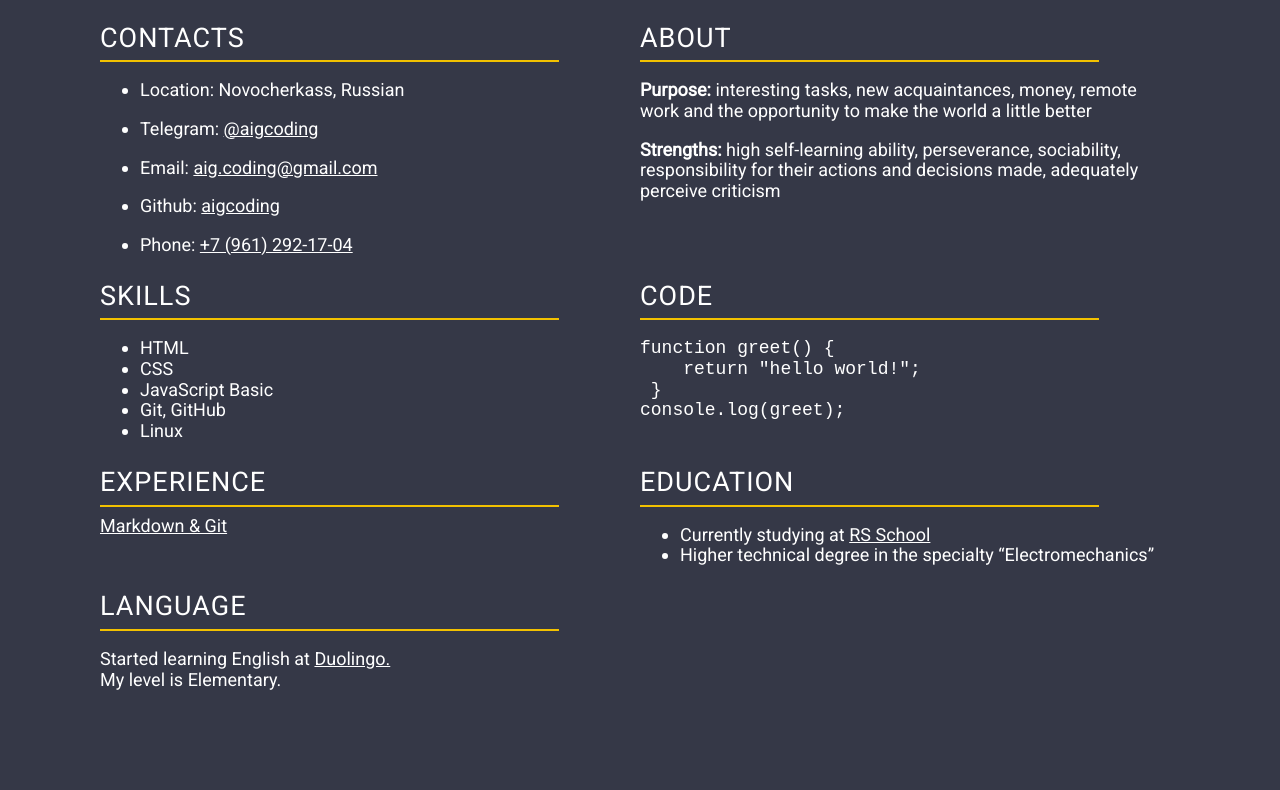
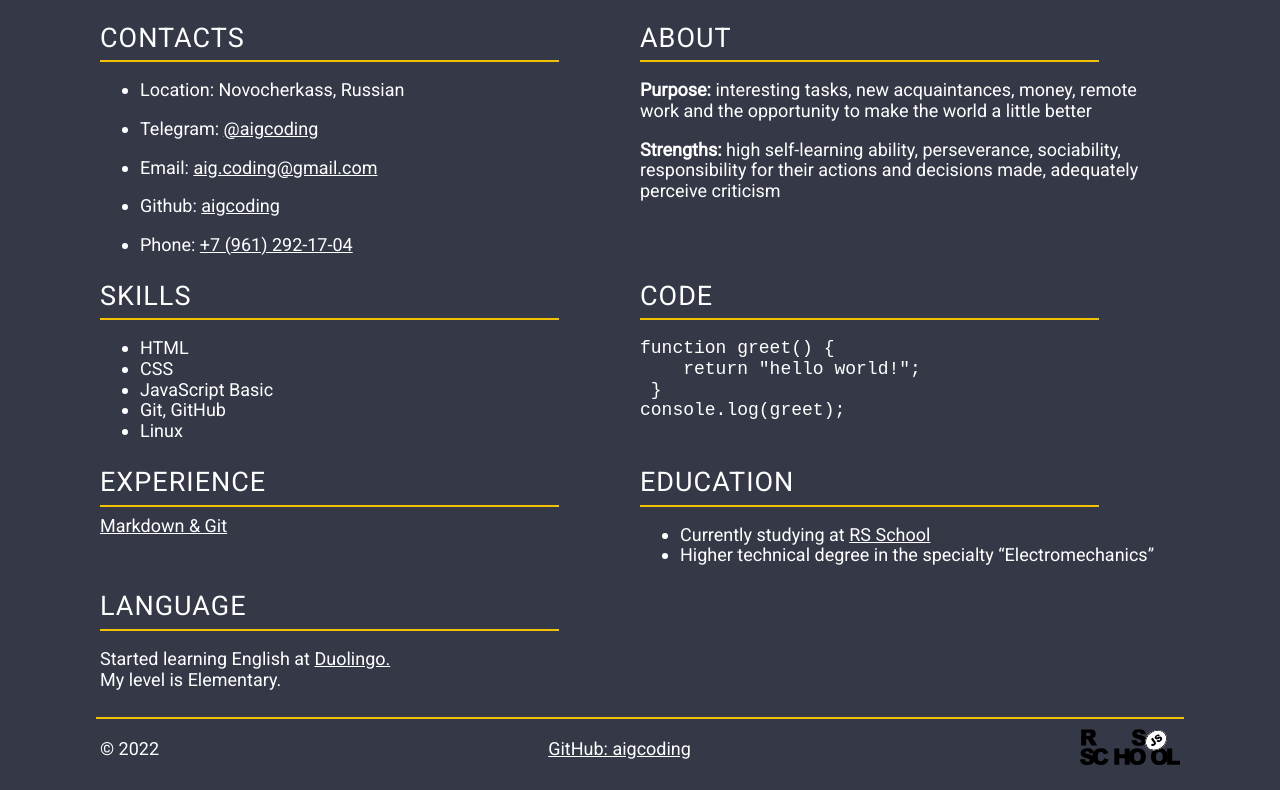
Before and after one commit to aigcoding/rsschool-cv, a plain HTML site: page index.html in a window 1280 px wide. Shown: the part 401-1191 px from the top of the page. Before the commit the page ends 1109 px from the top, so only its background shows below. Drawn offline with Linux system fonts and the light colour scheme.

Commit message:
feat: add footer

```diff
--- a/index.html
+++ b/index.html
@@ -97,5 +97,14 @@ console.log(greet);
             </div>
         </div>
     </main>
+    <footer class="footer">
+        <div class="container">
+            <hr class="footer-hr">
+            <div class="footer-container">
+                © 2022 <a href="https://github.com/aigcoding" target="_blank" rel="noopener noreferrer" class="link">GitHub: aigcoding</a>
+               <a href="https://rs.school/js/" target="_blank" rel="noopener noreferrer"><img src="./assets/svg/rs_school_js.svg" alt="Rs School" class="rs-school"></a>
+            </div>
+        </div>
+    </footer>
 </body>
 </html>
--- a/style.css
+++ b/style.css
@@ -7,6 +7,9 @@ html {
   }
 
   body {
+    display: flex;
+  flex-direction: column;
+  justify-content: space-between;
     font-family: 'Roboto', sans-serif;
     font-size: 18px;
     font-weight: 400;
@@ -102,3 +105,23 @@ html {
     text-decoration: none;
     background: #f2c100;
   }
+  .footer {
+    padding-bottom: 20px;
+  }
+ .footer-container {
+  display: flex;
+  justify-content: space-between;
+  align-items: center;
+  margin: 0px 100px;
+  color: #fff;
+ }
+ .footer-hr {
+  border: none;
+  width: 85%;
+  text-align: center;
+  border-top: 2px solid #f2c100;
+ }
+.rs-school {
+  width: 100px;
+
+}
```
Also changed, not shown: assets/svg/rs_school_js.svg (added).
